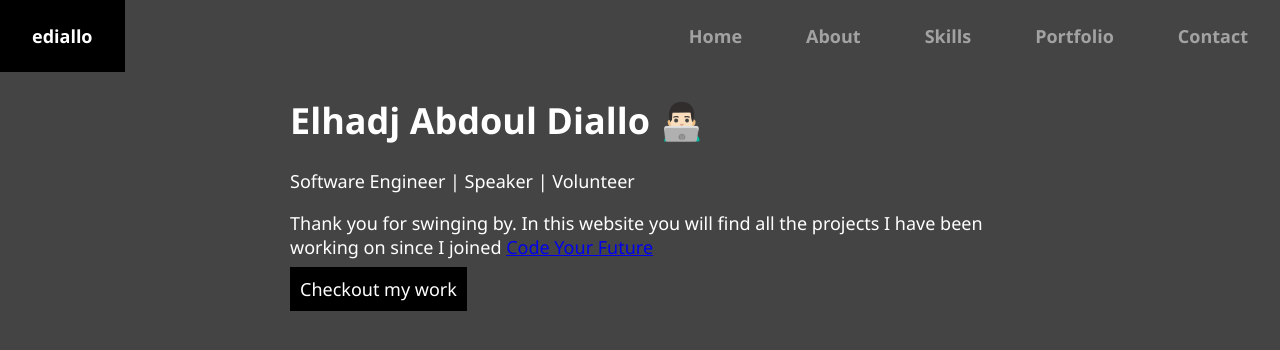
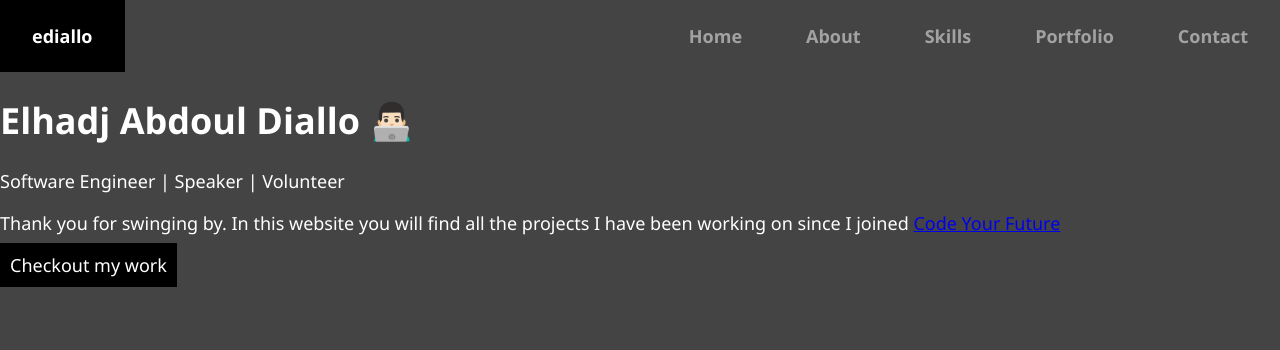
Before and after one commit to eediallo/eediallo.github.io, a React (Create React App) app in the folder my-portfolio/: page / in a window 1280 px wide. Shown: the top 350 px of the page. Built offline with nearby package versions, Linux system fonts and the light colour scheme.

Commit message:
add with and height to main section

```diff
--- a/my-portfolio/src/App.css
+++ b/my-portfolio/src/App.css
@@ -76,9 +76,17 @@ nav a:hover {
   opacity: 100%;
 }
 
+.main-home{
+  display: flex;
+  align-items: center;
+  justify-content: space-around;
+  height:  528px;
+  width: 1413px;
+}
+
 
 #page-body {
-  max-width: 700px;
+  max-width: 1413px;
   margin: auto;
   padding-top: 72px;
 }
```
